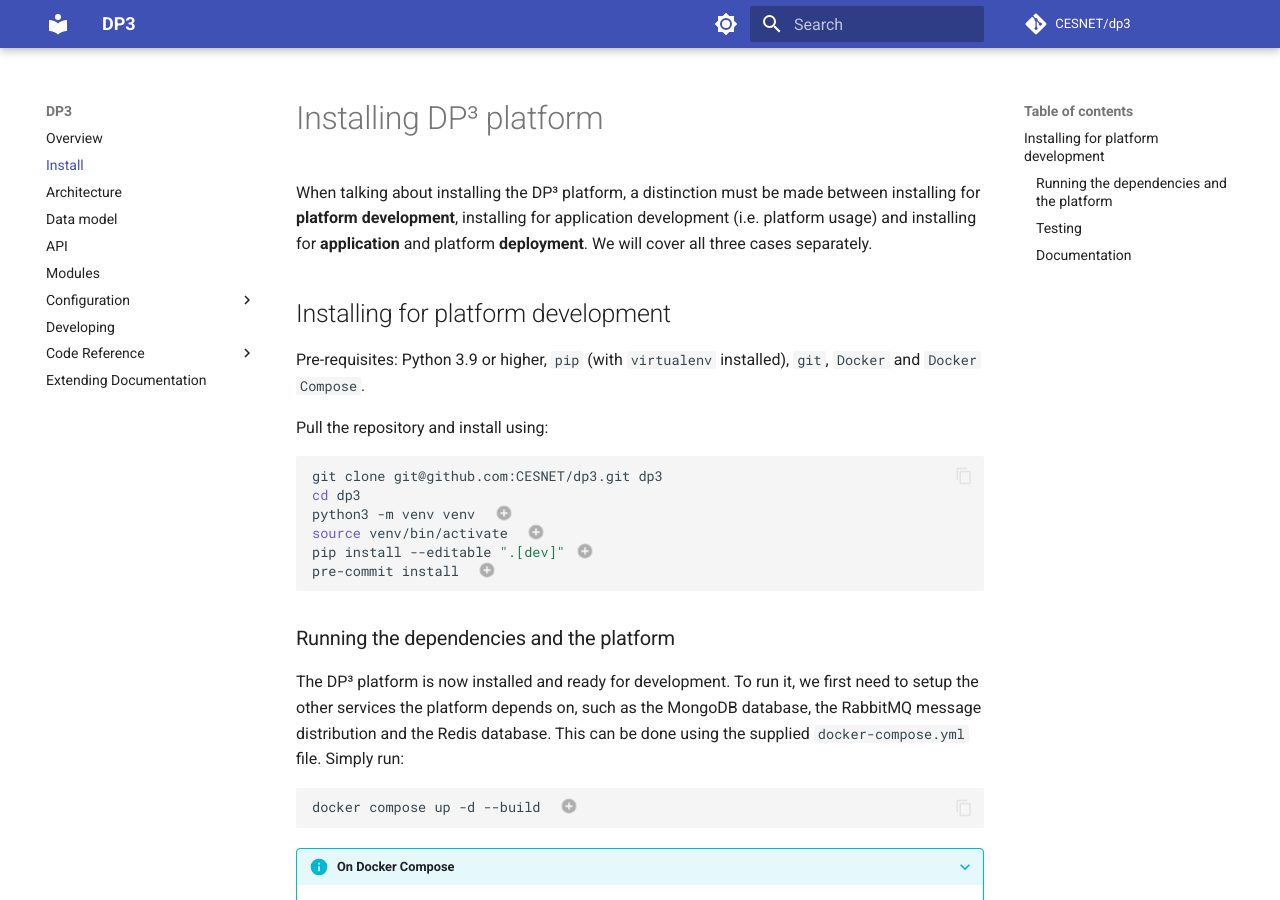
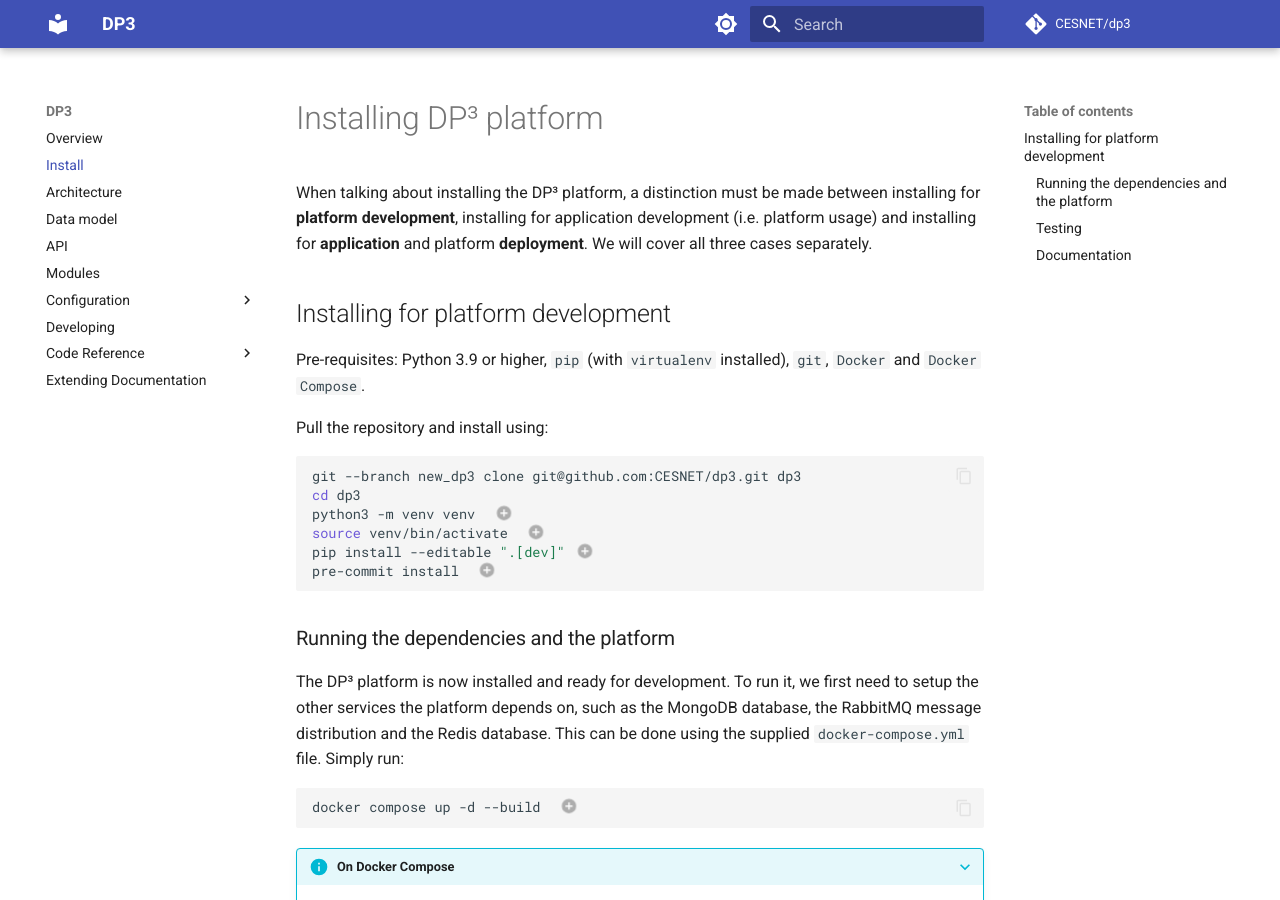
Before and after one commit to CESNET/dp3, an MkDocs documentation site: the page built from docs/install.md, in a window 1280 px wide and 900 px high. Built offline with MkDocs 1.6.1 and Material for MkDocs 9.7.7, drawn with Linux system fonts in a browser that asks for light colours; comment, search, counter and statistics services are not loaded.

Commit message:
Docs: Specified `new_dp3` branch

````diff
--- a/docs/install.md
+++ b/docs/install.md
@@ -12,7 +12,7 @@
 Pull the repository and install using:
 
 ```shell
-git clone git@github.com:CESNET/dp3.git dp3
+git --branch new_dp3 clone git@github.com:CESNET/dp3.git dp3
 cd dp3
 python3 -m venv venv  # (1)!
 source venv/bin/activate  # (2)!
````
